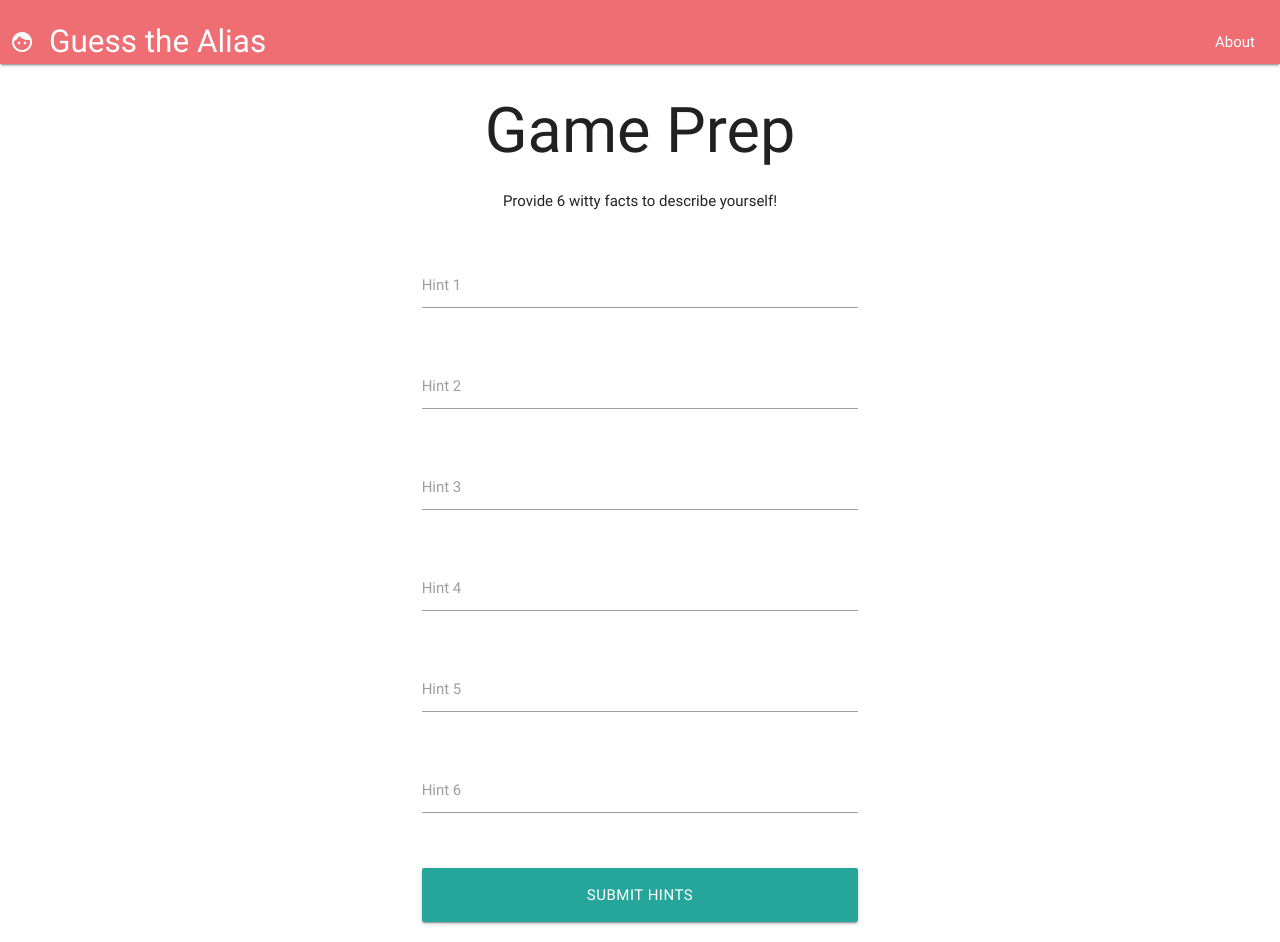
After one commit to zldobbs/GuessTheAlias, a Flask app: template GTA/templates/factForm.html in a window 1280 px wide. The commit adds this page. Run offline with Flask 2, Linux system fonts and the light colour scheme; the template is opened without the code that fills it, so the values that code supplies are empty; some libraries are stand-ins or nearby versions.

Commit message:
Add a hint form page

```diff
--- a/GTA/static/css/style.css
+++ b/GTA/static/css/style.css
@@ -6,3 +6,7 @@
   margin: 0 auto;
   min-width: 100%;
 }
+
+.container h1, .container p {
+  text-align: center;
+}
--- /dev/null
+++ b/GTA/templates/factForm.html
@@ -0,0 +1,52 @@
+{% extends "layout.html" %}
+{% block body %}
+  <div class="container">
+    <div class="row">
+      <h1>Game Prep</h1>
+      <p>Provide 6 witty facts to describe yourself!</p>
+    </div>
+    <form action="/sendHints" method="post">
+      <div class="row">
+        <div class="input-field col m6 push-m3 s12">
+          <input id="hint1" type="text" class="validate">
+          <label for="hint2">Hint 1</label>
+        </div>
+      </div>
+      <div class="row">
+        <div class="input-field col m6 push-m3 s12">
+          <input id="hint2" type="text" class="validate">
+          <label for="hint2">Hint 2</label>
+        </div>
+      </div>
+      <div class="row">
+        <div class="input-field col m6 push-m3 s12">
+          <input id="hint3" type="text" class="validate">
+          <label for="hint3">Hint 3</label>
+        </div>
+      </div>
+      <div class="row">
+        <div class="input-field col m6 push-m3 s12">
+          <input id="hint4" type="text" class="validate">
+          <label for="hint4">Hint 4</label>
+        </div>
+      </div>
+      <div class="row">
+        <div class="input-field col m6 push-m3 s12">
+          <input id="hint5" type="text" class="validate">
+          <label for="hint5">Hint 5</label>
+        </div>
+      </div>
+      <div class="row">
+        <div class="input-field col m6 push-m3 s12">
+          <input id="hint6" type="text" class="validate">
+          <label for="hint6">Hint 6</label>
+        </div>
+      </div>
+      <div class="row">
+        <div class="input-field col m6 push-m3 s12">
+          <button class="btn-large waves-effect waves-light" type="submit" name="action">Submit Hints</button>
+        </div>
+      </div>
+    </form>
+  </div>
+{% endblock %}
--- a/GTA/templates/landing.html
+++ b/GTA/templates/landing.html
@@ -1,10 +1,11 @@
 {% extends "layout.html" %}
 {% block body %}
+  <div class="container">
     <div class="row">
-    <div class="container">
       <h1>Guess the Alias</h1>
       <p>If you have a room ID already, enter it below. If you're here to create a room, click the create button</p>
       {% if error %}<div class="card-panel deep-orange-darken-3"><span class="white-text"><strong>Error:</strong> {{ error }}{% endif %}</span></div>
+    </div>
     <form action="/" method="post">
       <div class="row">
         <div class="input-field col m6 push-m3 s12">
@@ -24,5 +25,4 @@
       </div>
     </div>
   </div>
-  </div>
 {% endblock %}
--- a/GTA/templates/layout.html
+++ b/GTA/templates/layout.html
@@ -14,7 +14,7 @@
     <!-- navbar -->
     <nav>
       <div class="nav-wrapper">
-         <a href="#!" class="brand-logo"><i class="material-icons">face</i>GTA</a>
+         <a href="/" class="brand-logo"><i class="material-icons">face</i>Guess the Alias</a>
          <ul class="right hide-on-med-and-down">
           <li><a href="/about">About</a></li>
         </ul>
```
Lines whose indentation alone changed are shown as unchanged.
